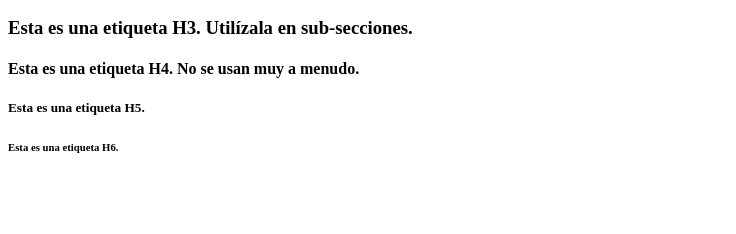
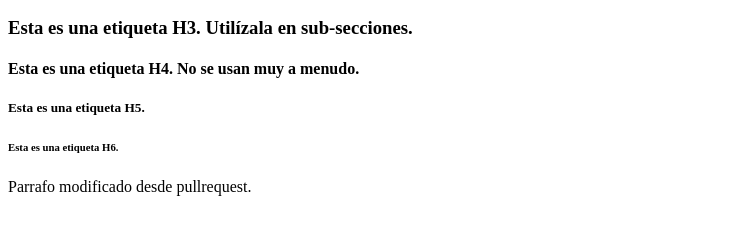
Before and after one commit to mrelectrolearner/ejemplopairprogramming, a plain HTML site: page index.html in a window 1280 px wide. Shown: the part 110-344 px from the top of the page, without its empty margins (0-736 px from the left). Drawn offline with Linux system fonts and the light colour scheme.

Commit message:
Se agrego un parrafo

```diff
--- a/index.html
+++ b/index.html
@@ -14,6 +14,7 @@
     <h4>Esta es una etiqueta H4. No se usan muy a menudo.</h4>
     <h5>Esta es una etiqueta H5.</h5>
     <h6>Esta es una etiqueta H6.</h6>
+    <p> Parrafo modificado desde pullrequest.</p>
 
 </body>
 </html>
```
